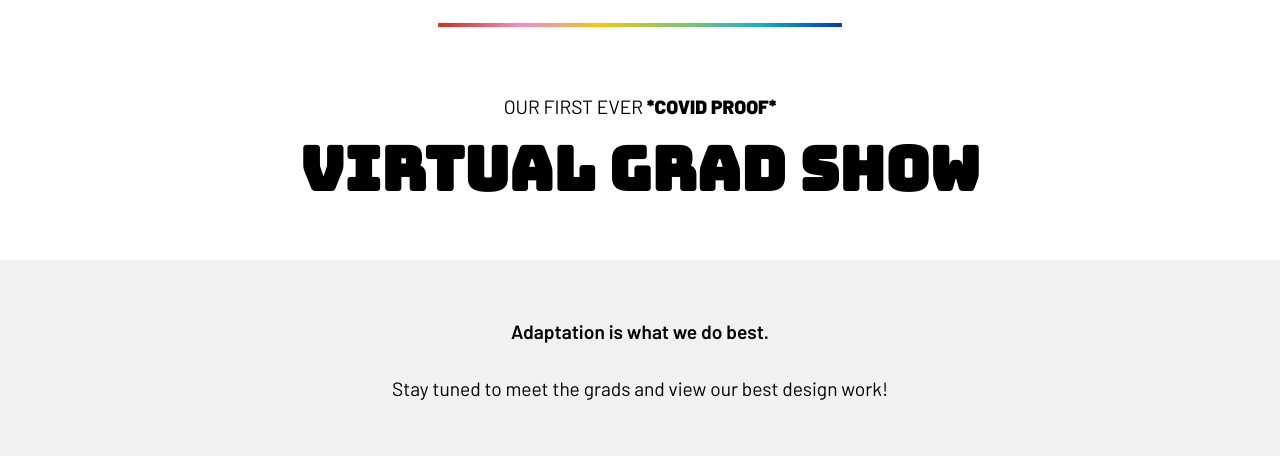
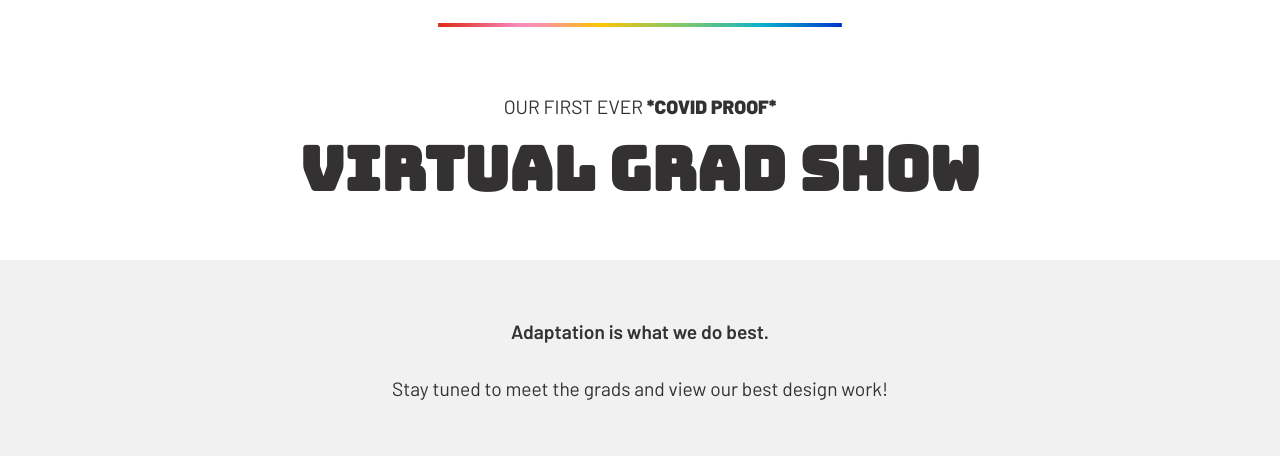
Before and after one commit to algonquindesign-grads/2021-coming-soon, a plain HTML site: page index.html in a window 1280 px wide. Shown: the part 660-1116 px from the top of the page. Drawn offline with Linux system fonts and the light colour scheme.

Commit message:
Change text colour from black to off-black

```diff
--- a/css/main.css
+++ b/css/main.css
@@ -1,5 +1,6 @@
 html {
   font-family: Barlow, sans-serif;
+  color: #333132;
 }
 
 header {
```
